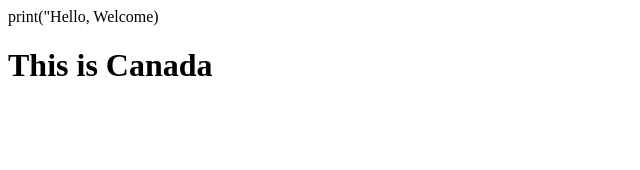
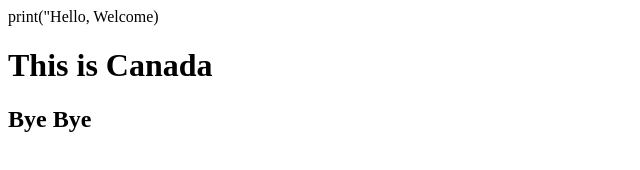
Before and after one commit to Aaliyaomer/first-repo, a plain HTML site: page index.html in a window 1280 px wide. Shown: the whole page, without its empty margins (0-640 px from the left). Drawn offline with Linux system fonts and the light colour scheme.

Commit message:
updated changes

```diff
--- a/index.html
+++ b/index.html
@@ -1,2 +1,3 @@
 print("Hello, Welcome)
 <h1>This is Canada</h1>
+<h2> Bye Bye</h2>
```
